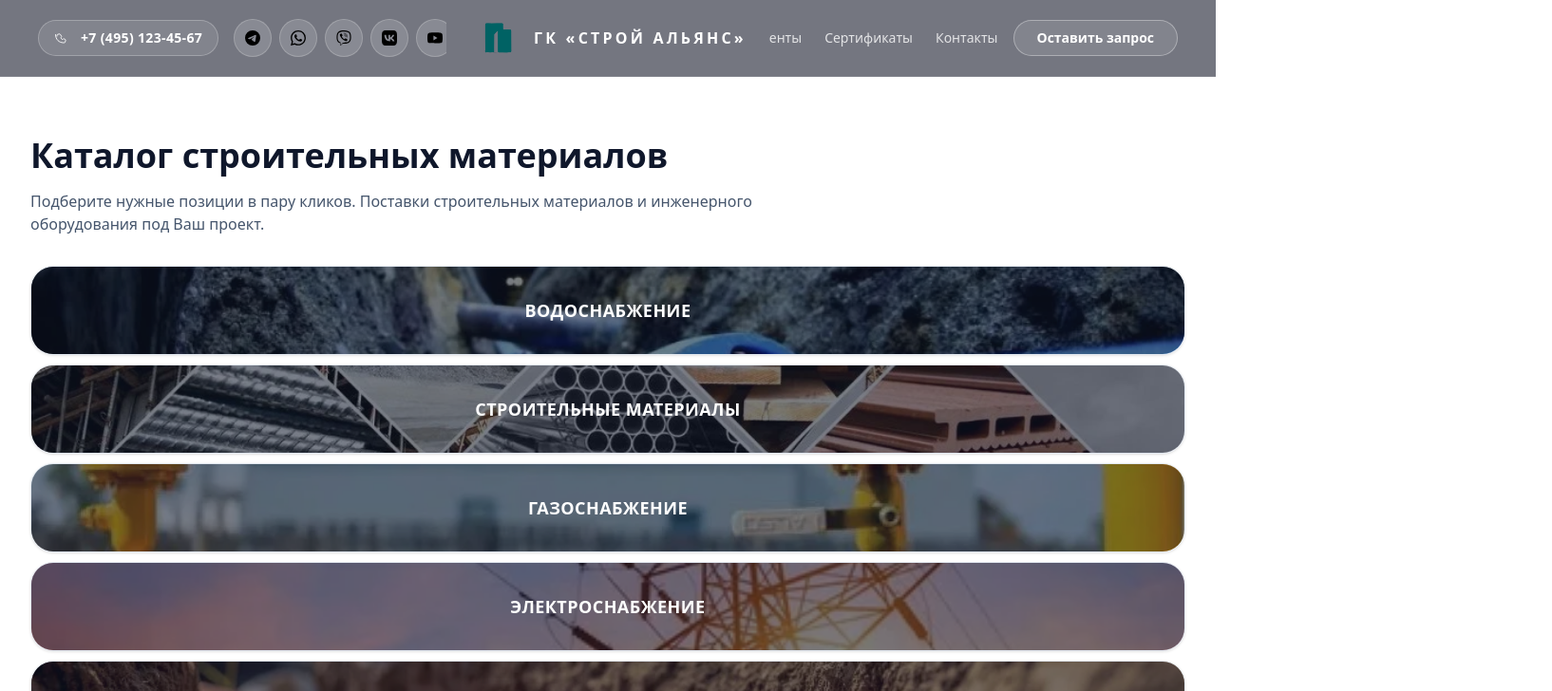
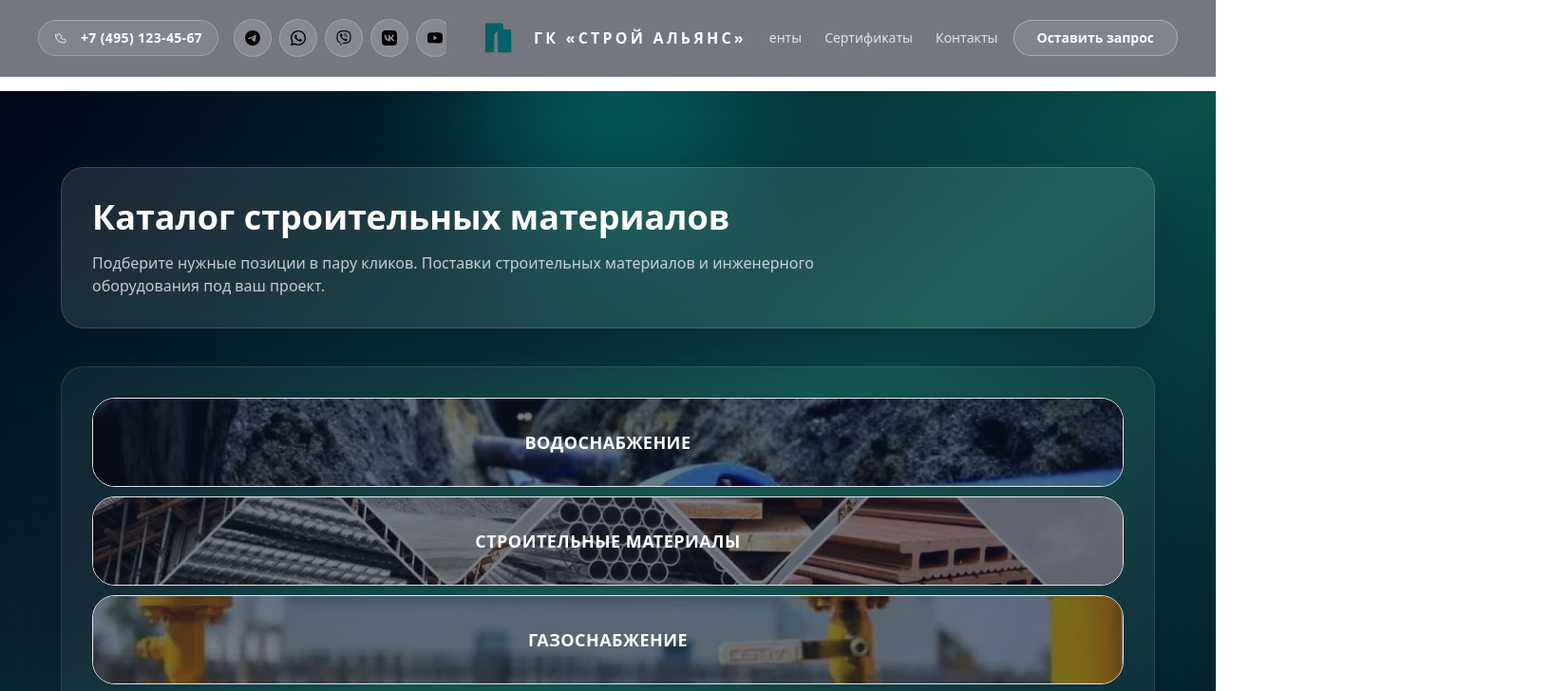
Before and after one commit to NeoKommersant/sitestroy, a Next.js app: page /catalog in a window 1280 px wide. Shown: the top 728 px of the page at 95% size, 1634 px wide, since content can reach past the window. Built offline with nearby package versions, Linux system fonts and the light colour scheme.

Commit message:
готовый дизайн каталога и хедера

```diff
--- a/app/catalog/CatalogExplorer.tsx
+++ b/app/catalog/CatalogExplorer.tsx
@@ -1,6 +1,7 @@
 "use client";
 
 import { useCallback, useEffect, useMemo, useState } from "react";
+import { createPortal } from "react-dom";
 import Image from "next/image";
 import { usePathname, useRouter, useSearchParams } from "next/navigation";
 import type { Category, Item, Subcategory } from "@/types/catalog";
@@ -32,6 +33,11 @@ export default function CatalogExplorer({ categories }: CatalogExplorerProps) {
   const paramsKey = searchParams.toString();
   const { addItem } = useRequest();
   const [lastAddedItem, setLastAddedItem] = useState<string | null>(null);
+  const [portalTarget, setPortalTarget] = useState<HTMLElement | null>(null);
+
+  useEffect(() => {
+    setPortalTarget(document.body);
+  }, []);
 
   const categoryMap = useMemo(() => new Map(categories.map((cat) => [cat.slug, cat])), [categories]);
 
@@ -184,6 +190,79 @@ export default function CatalogExplorer({ categories }: CatalogExplorerProps) {
     ? "lg:basis-[40%] lg:translate-x-0 lg:opacity-100"
     : "lg:basis-0 lg:translate-x-16 lg:opacity-0 lg:pointer-events-none";
 
+  const modalContent =
+    selectedCategory && selectedSubcategory && selectedItem
+      ? (
+          <div
+            className="fixed inset-0 z-[70] flex items-center justify-center bg-slate-950/85 px-4 py-6 backdrop-blur"
+            role="dialog"
+            aria-modal="true"
+            aria-labelledby="catalog-item-title"
+            onClick={(event) => {
+              if (event.target === event.currentTarget) {
+                closeModal();
+              }
+            }}
+          >
+            <div className="relative w-full max-w-2xl rounded-3xl border border-slate-200/60 bg-white p-6 text-slate-900 shadow-[0_30px_90px_rgba(8,18,40,0.6)]">
+              <button
+                type="button"
+                onClick={() => {
+                  closeModal();
+                }}
+                className="absolute right-4 top-4 inline-flex h-9 w-9 items-center justify-center rounded-full border border-slate-200 bg-white text-slate-500 transition hover:border-teal-400 hover:text-teal-600 focus-visible:outline-none focus-visible:ring-2 focus-visible:ring-teal-400 focus-visible:ring-offset-2"
+                aria-label="Закрыть модальное окно"
+              >
+                ✕
+              </button>
+              <div className="space-y-4">
+                <div className="flex flex-wrap items-center gap-3 text-xs uppercase tracking-[0.3em] text-slate-400">
+                  <span>{selectedCategory.title}</span>
+                  <span className="text-slate-300">/</span>
+                  <span>{selectedSubcategory.title}</span>
+                </div>
+                <h2 id="catalog-item-title" className="text-2xl font-semibold text-slate-900">
+                  {selectedItem.title}
+                </h2>
+                {selectedItem.sku && (
+                  <div className="inline-flex items-center rounded-full border border-slate-200 bg-slate-50 px-4 py-1 text-xs font-semibold uppercase tracking-[0.3em] text-slate-600">
+                    Артикул: {selectedItem.sku}
+                  </div>
+                )}
+                <p className="text-sm text-slate-600">
+                  {selectedItem.desc ??
+                    "Предоставим характеристики, паспорта и коммерческое предложение по запросу."}
+                </p>
+                <div className="grid gap-3 sm:grid-cols-2">
+                  <button
+                    type="button"
+                    className="inline-flex items-center justify-center rounded-full bg-teal-600 px-5 py-3 text-sm font-semibold uppercase tracking-wide text-white transition hover:bg-teal-500"
+                    onClick={() => {
+                      const label = encodeURIComponent(`Запрос КП: ${selectedItem.title}`);
+                      router.push(`/contacts?subject=${label}`);
+                    }}
+                  >
+                    Запросить КП
+                  </button>
+                  <button
+                    type="button"
+                    className="inline-flex items-center justify-center rounded-full border border-teal-500 px-5 py-3 text-sm font-semibold uppercase tracking-wide text-teal-600 transition hover:bg-teal-50"
+                    onClick={handleAddSelectedToRequest}
+                  >
+                    Добавить в заявку
+                  </button>
+                </div>
+                {lastAddedItem === selectedItem.slug && (
+                  <p className="text-xs font-semibold uppercase tracking-[0.3em] text-teal-600">
+                    Добавлено в заявку.
+                  </p>
+                )}
+              </div>
+            </div>
+          </div>
+        )
+      : null;
+
   return (
     <div className="flex flex-col gap-6 lg:flex-row lg:items-start lg:gap-4">
       <aside className={`${baseColumnClass} ${categoryColumnClass}`}>
@@ -318,75 +397,7 @@ export default function CatalogExplorer({ categories }: CatalogExplorerProps) {
         )}
       </section>
 
-      {selectedCategory && selectedSubcategory && selectedItem && (
-        <div
-          className="fixed inset-0 z-40 flex items-center justify-center bg-slate-900/70 px-4 py-6"
-          role="dialog"
-          aria-modal="true"
-          aria-labelledby="catalog-item-title"
-          onClick={(event) => {
-            if (event.target === event.currentTarget) {
-              closeModal();
-            }
-          }}
-        >
-          <div className="relative w-full max-w-2xl rounded-3xl bg-white p-6 shadow-2xl">
-            <button
-              type="button"
-              onClick={() => {
-                closeModal();
-              }}
-              className="absolute right-4 top-4 inline-flex h-9 w-9 items-center justify-center rounded-full border border-slate-200 text-slate-500 transition hover:border-teal-400 hover:text-teal-600 focus-visible:outline-none focus-visible:ring-2 focus-visible:ring-teal-400 focus-visible:ring-offset-2"
-              aria-label="Закрыть модальное окно"
-            >
-              ✕
-            </button>
-            <div className="space-y-4">
-              <div className="flex flex-wrap items-center gap-3 text-xs uppercase tracking-[0.3em] text-slate-400">
-                <span>{selectedCategory.title}</span>
-                <span className="text-slate-300">/</span>
-                <span>{selectedSubcategory.title}</span>
-              </div>
-              <h2 id="catalog-item-title" className="text-2xl font-semibold text-slate-900">
-                {selectedItem.title}
-              </h2>
-              {selectedItem.sku && (
-                <div className="inline-flex items-center rounded-full border border-slate-200 bg-slate-50 px-4 py-1 text-xs font-semibold uppercase tracking-[0.3em] text-slate-600">
-                  Артикул: {selectedItem.sku}
-                </div>
-              )}
-              <p className="text-sm text-slate-600">
-                {selectedItem.desc ??
-                  "Предоставим характеристики, паспорта и коммерческое предложение по запросу."}
-              </p>
-              <div className="grid gap-3 sm:grid-cols-2">
-                <button
-                  type="button"
-                  className="inline-flex items-center justify-center rounded-full bg-teal-600 px-5 py-3 text-sm font-semibold uppercase tracking-wide text-white transition hover:bg-teal-500"
-                  onClick={() => {
-                    const label = encodeURIComponent(`Запрос КП: ${selectedItem.title}`);
-                    router.push(`/contacts?subject=${label}`);
-                  }}
-                >
-                  Запросить КП
-                </button>
-                <button
-                  type="button"
-                  className="inline-flex items-center justify-center rounded-full border border-teal-500 px-5 py-3 text-sm font-semibold uppercase tracking-wide text-teal-600 transition hover:bg-teal-50"
-                  onClick={handleAddSelectedToRequest}
-                >
-                  Добавить в заявку
-                </button>
-              </div>
-              {lastAddedItem === selectedItem.slug && (
-                <p className="text-xs font-semibold uppercase tracking-[0.3em] text-teal-600">
-                  Добавлено в заявку.
-                </p>
-              )}
-            </div>
-          </div>
-        </div>
-      )}
+      {modalContent && portalTarget ? createPortal(modalContent, portalTarget) : modalContent}
     </div>
   );
 }
--- a/app/catalog/page.tsx
+++ b/app/catalog/page.tsx
@@ -5,7 +5,7 @@ import CatalogExplorer from "./CatalogExplorer";
 
 const BASE_TITLE = "Каталог строительных материалов";
 const BASE_DESCRIPTION =
-  "Подберите нужные позиции в пару кликов. Поставки строительных материалов и инженерного оборудования под Ваш проект.";
+  "Подберите нужные позиции в пару кликов. Поставки строительных материалов и инженерного оборудования под ваш проект.";
 
 export const metadata: Metadata = {
   title: BASE_TITLE,
@@ -46,16 +46,22 @@ export default function CatalogPage() {
         type="application/ld+json"
         dangerouslySetInnerHTML={{ __html: JSON.stringify(breadcrumbJsonLd) }}
       />
-      <div className="mx-auto max-w-7xl px-4 pb-20 pt-12 sm:px-6 lg:px-8">
-        <header className="space-y-4">
-          <h1 className="text-3xl font-semibold text-slate-900 sm:text-4xl">{BASE_TITLE}</h1>
-          <p className="max-w-3xl text-base text-slate-600">{BASE_DESCRIPTION}</p>
+      <section className="relative isolate overflow-hidden bg-gradient-to-br from-slate-950 via-teal-900 to-slate-950 px-4 pb-24 pt-20 text-white sm:px-6 lg:px-8">
+        <div className="pointer-events-none absolute inset-0">
+          <div className="absolute -top-32 left-1/2 h-72 w-72 -translate-x-1/2 rounded-full bg-teal-400/25 blur-3xl" />
+          <div className="absolute bottom-[-160px] right-0 h-96 w-96 rounded-full bg-teal-500/20 blur-3xl" />
+          <div className="absolute left-[-120px] top-1/3 h-80 w-80 rounded-full bg-slate-900/60 blur-3xl" />
+        </div>
+        <div className="relative z-10 mx-auto flex max-w-6xl flex-col gap-10">
+          <header className="space-y-4 rounded-3xl border border-white/15 bg-white/10 p-8 shadow-[0_20px_60px_rgba(10,20,45,0.45)] backdrop-blur-xl">
+            <h1 className="text-3xl font-semibold text-white sm:text-4xl">{BASE_TITLE}</h1>
+            <p className="max-w-3xl text-base text-white/75">{BASE_DESCRIPTION}</p>
           </header>
-        <section className="mt-8">
+          <section className="rounded-3xl border border-white/10 bg-white/5 p-6 shadow-[0_20px_60px_rgba(10,20,45,0.35)] backdrop-blur-xl sm:p-8">
             {/* Suspense скрывает клиентский `useSearchParams` до гидратации, чтобы статический экспорт не падал */}
             <Suspense
               fallback={
-              <div className="rounded-3xl border border-slate-200 bg-white p-6 text-sm text-slate-500 shadow-sm">
+                <div className="rounded-3xl border border-white/10 bg-white/10 p-6 text-sm text-white/70 shadow-[0_20px_50px_rgba(10,20,45,0.35)]">
                   Загрузка каталога…
                 </div>
               }
@@ -64,6 +70,7 @@ export default function CatalogPage() {
             </Suspense>
           </section>
         </div>
+      </section>
     </>
   );
 }
```
Lines whose indentation alone changed are shown as unchanged.
